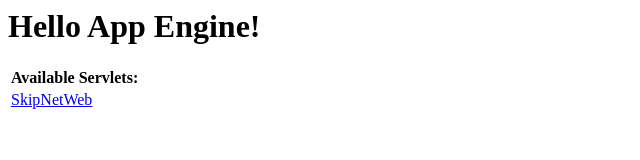
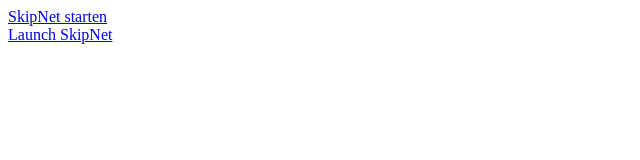
Before and after one commit to zrvctr/skip-net, a plain HTML site: page SkipNetWeb/war/index.html in a window 1280 px wide. Shown: the whole page, without its empty margins (0-640 px from the left). Drawn offline with Linux system fonts and the light colour scheme.

Commit message:
jnlp Launcher

```diff
--- a/SkipNetWeb/war/index.html
+++ b/SkipNetWeb/war/index.html
@@ -13,15 +13,8 @@
   </head>
 
   <body>
-    <h1>Hello App Engine!</h1>
+   <a href="skipnet_de.jnlp">SkipNet starten</a><br>
+   <a href="skipnet_en.jnlp">Launch SkipNet</a><br>
 
-    <table>
-      <tr>
-        <td colspan="2" style="font-weight:bold;">Available Servlets:</td>
-      </tr>
-      <tr>
-        <td><a href="skipnetweb"/>SkipNetWeb</td>
-      </tr>
-    </table>
   </body>
 </html>
```
Also changed, not shown: 4 other files.
